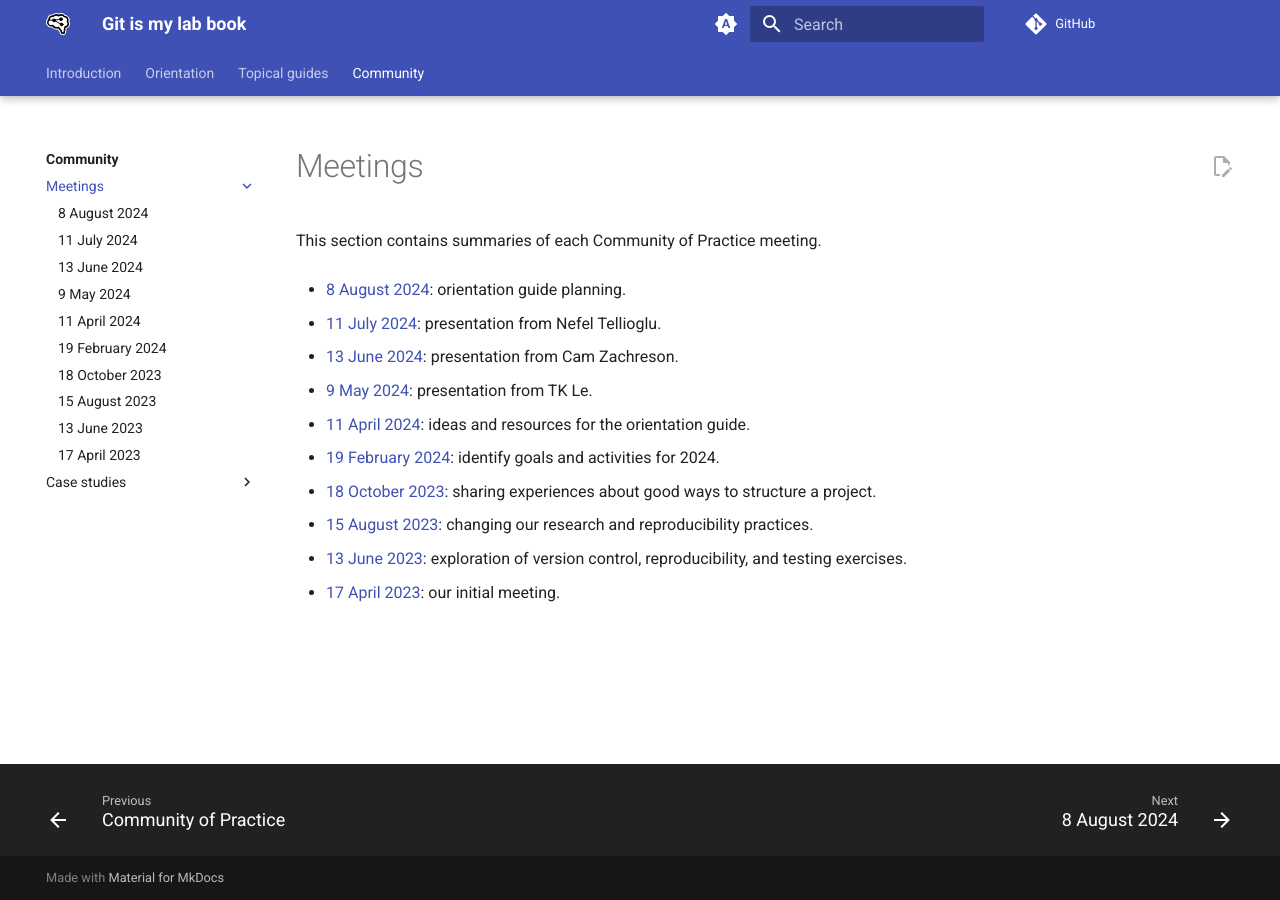
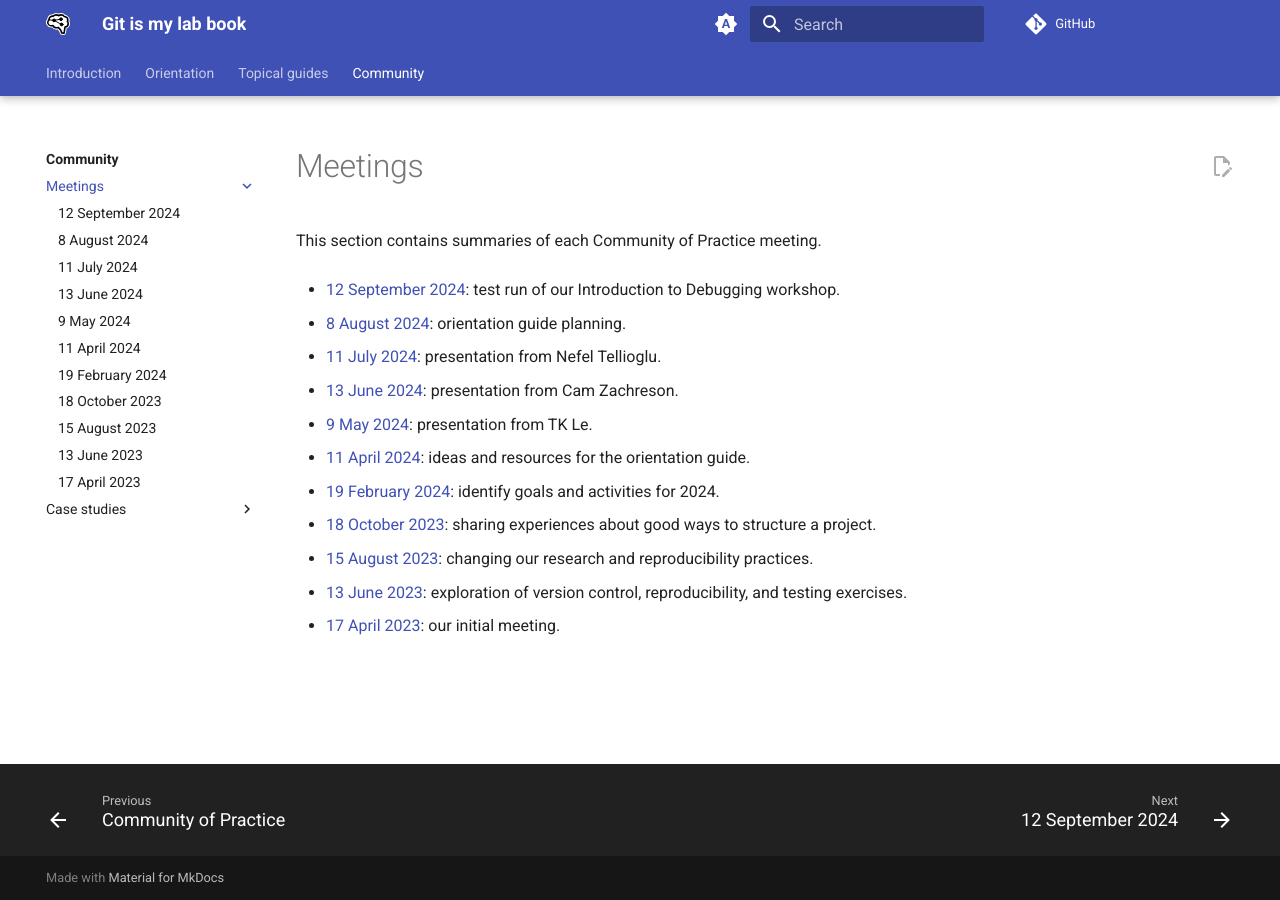
Before and after one commit to robmoss/git-is-my-lab-book, an MkDocs documentation site: the page built from docs/community/meetings/README.md, in a window 1280 px wide. Built offline with MkDocs 1.6.1 and Material for MkDocs 9.7.7, drawn with Linux system fonts in a browser that asks for light colours; nearby versions of some CDN libraries; library files that are not in the unit come from our copies; comment, search, counter and statistics services are not loaded.

Commit message:
Draft notes for our September meeting

```diff
--- a/docs/community/meetings/README.md
+++ b/docs/community/meetings/README.md
@@ -1,6 +1,8 @@
 # Meetings
 
 This section contains summaries of each Community of Practice meeting.
+
+- [12 September 2024](2024-09-12.md): test run of our Introduction to Debugging workshop.
 
 - [8 August 2024](2024-08-08.md): orientation guide planning.
 
--- a/mkdocs.yml
+++ b/mkdocs.yml
@@ -88,6 +88,7 @@ nav:
     - community/README.md
     - "Meetings":
       - community/meetings/README.md
+      - "12 September 2024": community/meetings/2024-09-12.md
       - "8 August 2024": community/meetings/2024-08-08.md
       - "11 July 2024": community/meetings/2024-07-11.md
       - "13 June 2024": community/meetings/2024-06-13.md
```
Also changed, not shown: docs/community/meetings/2024-09-12.md (added, +20 -0 lines).
